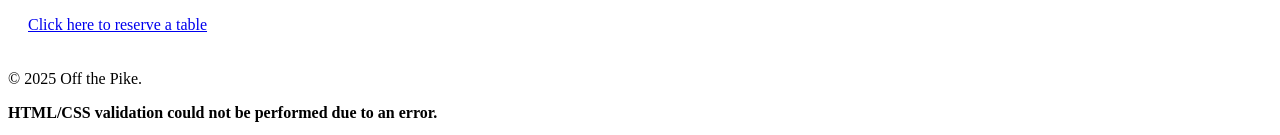
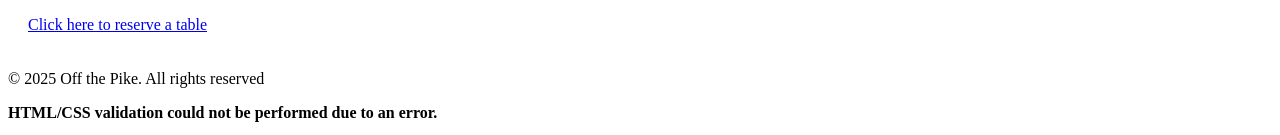
Before and after one commit to ChristianK32/restaurant_project, a plain HTML site: page index.html in a window 1280 px wide. Shown: the part 1181-1316 px from the top of the page. Drawn offline with Linux system fonts and the light colour scheme; no server answers.

```diff
--- a/index.html
+++ b/index.html
@@ -27,7 +27,7 @@
     </div>
 </main>
 	<footer>
-	<p>&copy; 2025 Off the Pike.</p>
+	<p>&copy; 2025 Off the Pike. All rights reserved</p>
 	</footer>
 
     </body>
```
